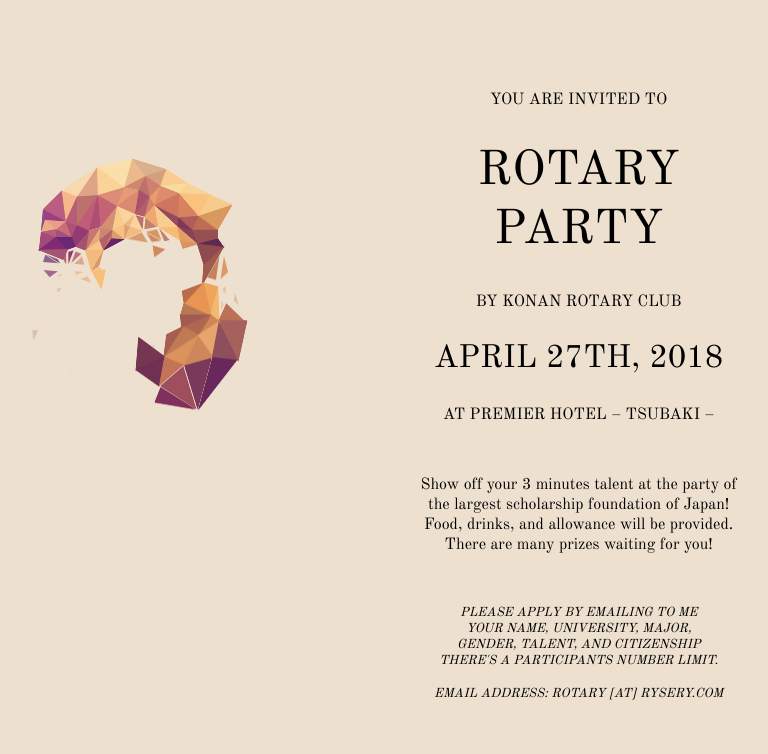
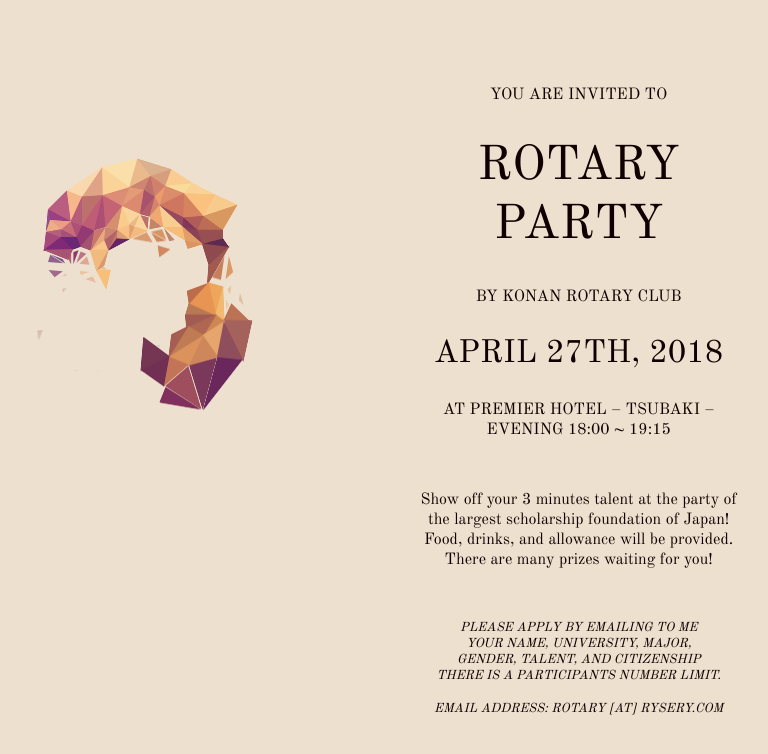
Before and after one commit to RiseOoi/riseley.github.io, a plain HTML site: page rotary.html in a window 1280 px wide. Shown: the whole page, without its empty margins (330-1098 px from the left). Drawn offline with nearby package versions, Linux system fonts and the light colour scheme.

Commit message:
Updates content and formatting.

```diff
--- a/rotary.html
+++ b/rotary.html
@@ -62,10 +62,10 @@ body {
   display: inline-block;
   max-width: 320px;
   text-align: center;
-  padding: 10px;
+  padding: 5px;
   border-radius: 0px;
-  margin: 0px;
-
+  margin-bottom: 40px;
+  color: #110000;
   text-transform: uppercase;
 }
 
@@ -388,7 +388,8 @@ body {
         <h3>By Konan Rotary Club</h3>
 
         <h2>April 27th, 2018</h2>
-        <h3>At Premier Hotel – Tsubaki –</h3>
+        <h3>At Premier Hotel – Tsubaki –
+        <br>Evening 18:00 ~ 19:15</h3>
 
         <p>
             Show off your 3 minutes talent at the party of
@@ -400,7 +401,7 @@ body {
         <h4>Please apply by emailing to me
         <br>your name, university, major,
         <br>gender, talent, and citizenship
-        <br>There's a participants number limit.</h4>
+        <br>There is a participants number limit.</h4>
 
         <h4>Email Address: rotary [at] rysery.com</h4>
     </div>
```
